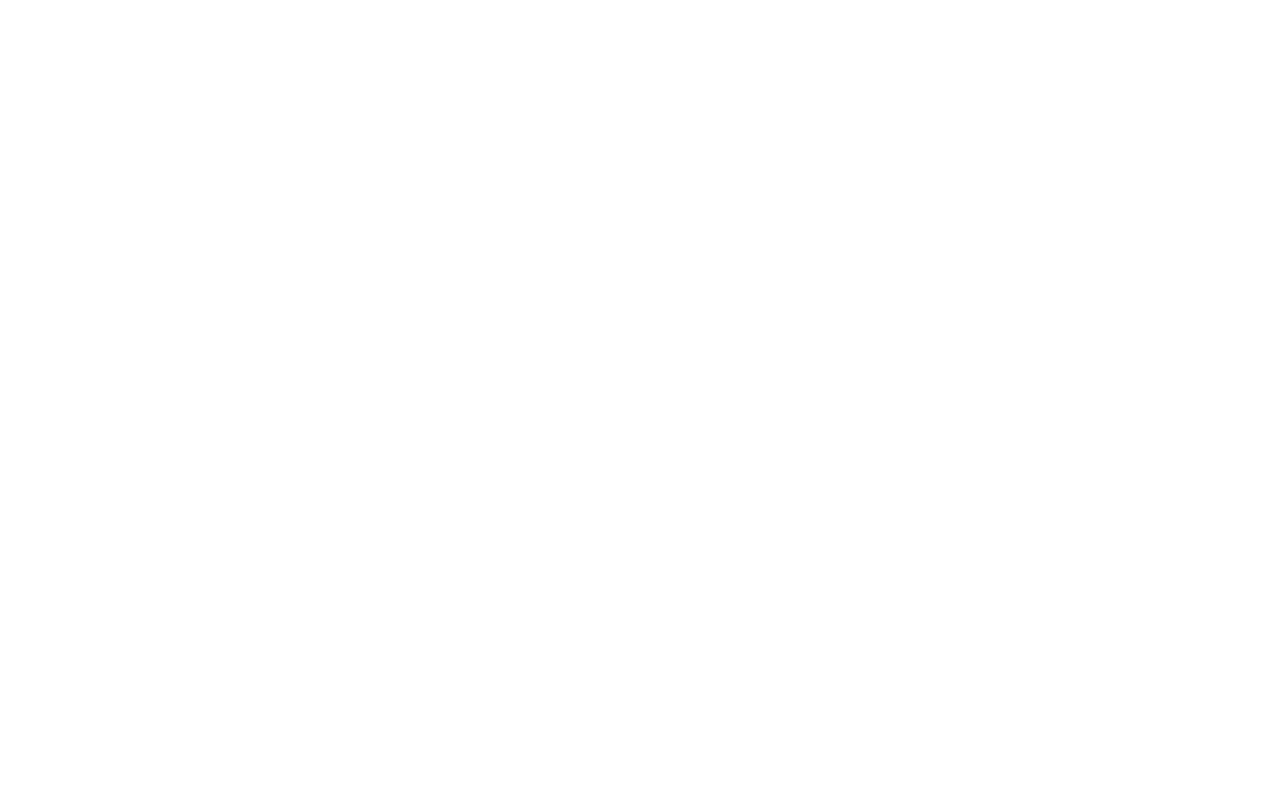
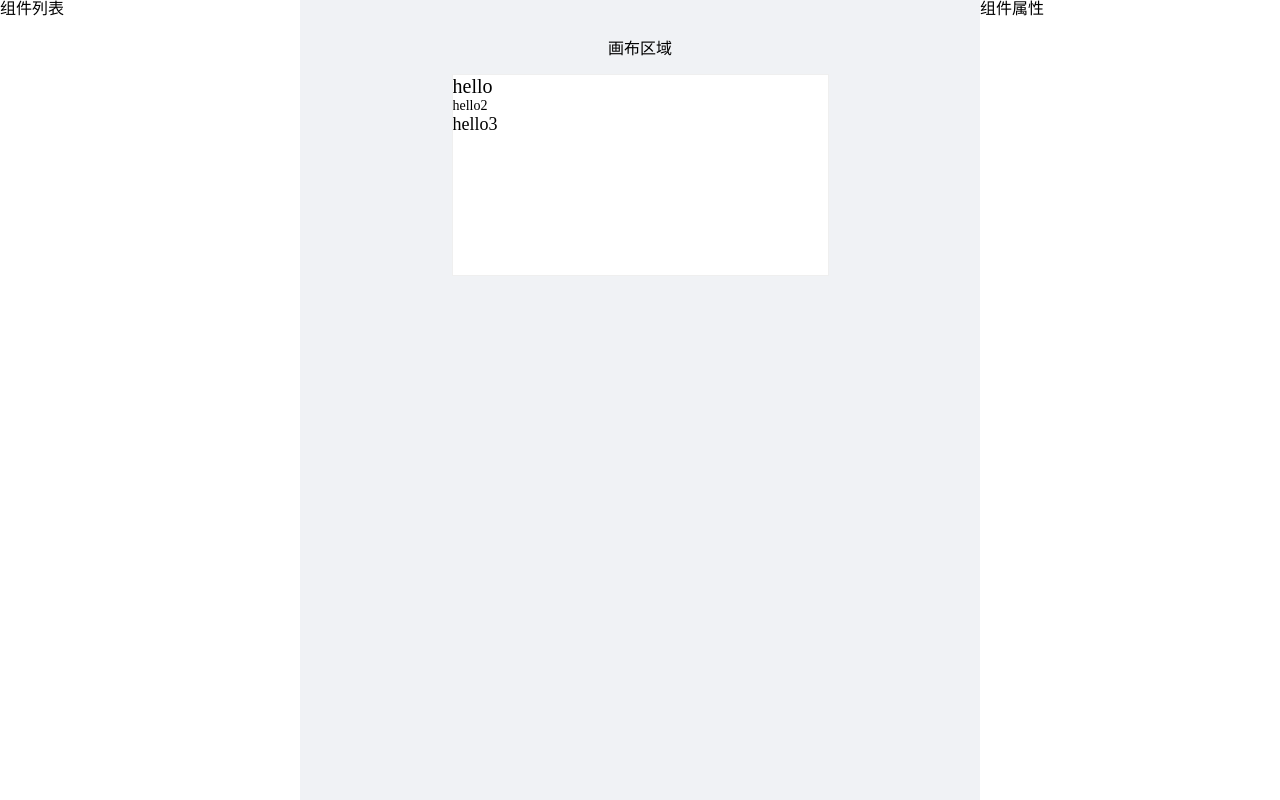
Before and after one commit to coderxiaozhu/lowcode-project, a Vue app: page /editor in a window 1280 px wide. Before the commit this address had no page. Built offline with nearby package versions, Linux system fonts and the light colour scheme.

Commit message:
增加Text组件

```diff
--- a/package.json
+++ b/package.json
@@ -11,7 +11,11 @@
   },
   "dependencies": {
     "@element-plus/icons-vue": "^2.0.10",
+    "@types/uuid": "^9.0.1",
+    "lodash-es": "^4.17.21",
     "pinia": "^2.0.30",
+    "pinia-plugin-persist": "^1.0.0",
+    "uuid": "^9.0.0",
     "vue": "^3.2.45",
     "vue-router": "^4.1.6"
   },
--- /dev/null
+++ b/src/components/ZText.vue
@@ -0,0 +1,31 @@
+<template>
+    <component :is="tag" :style="styleProps" class="z-text-component">
+        {{ text }}
+    </component>
+</template>
+
+<script setup lang='ts'>
+import { computed } from 'vue';
+import { pick } from 'lodash-es';
+const props = defineProps<{
+    text: string,
+    fontSize: string,
+    tag?: string
+}>()
+const styleProps = computed(() => pick(props, ['fontSize']))
+</script>
+
+<style scoped>
+h2.z-text-component, p.z-text-component {
+  margin-bottom: 0;
+}
+button.z-text-component {
+  padding: 5px 10px;
+  cursor: pointer;
+}
+.z-text-component {
+  box-sizing: border-box;
+  white-space: pre-wrap;
+  position: relative !important;
+}
+</style>
--- a/src/components/templateList.vue
+++ b/src/components/templateList.vue
@@ -102,7 +102,7 @@ src="https://shadow.elemecdn.com/app/element/hamburger.9cf7b091-55e9-11e9-a976-7
     .hoverItem {
         width: 100%;
         height: 100%;
-        background-color: rgba(0,0,0,.8);
+        background-color: rgba(0, 0, 0, .8);
         position: absolute;
         left: 0;
         top: 0;
--- a/src/main.ts
+++ b/src/main.ts
@@ -3,6 +3,8 @@ import 'normalize.css'
 import ElementPlus from 'element-plus'
 import 'element-plus/dist/index.css'
 import * as ElementPlusIconsVue from '@element-plus/icons-vue'
+import piniaPluginPersist from 'pinia-plugin-persist';
+import { createPinia } from 'pinia'
 import App from './App.vue'
 import router from './routes'
 
@@ -10,7 +12,11 @@ const app =  createApp(App)
 for (const [key, component] of Object.entries(ElementPlusIconsVue)) {
     app.component(key, component)
 }
+
+const store = createPinia();
+store.use(piniaPluginPersist);
 app
 .use(router)
+.use(store)
 .use(ElementPlus)
 .mount('#app')
--- a/src/store/editor.ts
+++ b/src/store/editor.ts
@@ -0,0 +1,65 @@
+import { defineStore } from 'pinia'
+import { v4 as uuidv4 } from 'uuid'
+// 组件数据结构
+export interface ComponentData {
+  // 元素属性
+  props: { [key: string]: string }
+  // id 通过uuid进行生成
+  id: string
+  // 业务组件组件库名称，渲染的组件名称比如L-Text等
+  name: string
+}
+
+// 编辑器数据结构
+export interface EditorProps {
+  // 中间编辑器渲染的数据
+  components: ComponentData[]
+  // 当前编辑的元素 uuid
+  currentElement: string
+}
+
+// 测试数据
+const testComponentData: ComponentData[] = [
+  {
+    id: uuidv4(),
+    name: 'z-text',
+    props: {
+      text: 'hello',
+      fontSize: '20px',
+      tag: 'div'
+    }
+  },
+  {
+    id: uuidv4(),
+    name: 'z-text',
+    props: {
+      text: 'hello2',
+      fontSize: '14px',
+      tag: 'div',
+      color: 'red'
+    }
+  },
+  {
+    id: uuidv4(),
+    name: 'z-text',
+    props: {
+      text: 'hello3',
+      fontSize: '18px',
+      tag: 'div',
+      fontWeight: '800',
+      actionType: 'url',
+      url: 'https://www.baidu.com/'
+    }
+  }
+]
+
+export const useEditorStore = defineStore('editor', {
+  state: () => {
+    return {
+      // 组件列表
+      component: testComponentData,
+      // 当前操作的组件
+      currentElement: ''
+    }
+  }
+})
--- a/src/views/Editor.vue
+++ b/src/views/Editor.vue
@@ -2,14 +2,40 @@
     <div class="common-layout">
         <el-container>
             <el-aside width="300px">组件列表</el-aside>
-            <el-main>画布区域</el-main>
+            <el-main class="canvas-container">
+                <p>画布区域</p>
+                <div class="preview-list">
+                    <Ztext
+                        :is="componentMap[component.name]"
+                        v-for="component in components"
+                        :key="component.id"
+                        v-bind="component.props"
+                        :text="component.props.text"
+                        :font-size="component.props.fontSize"
+                    >
+                        {{  componentMap[component.name] }}
+                    </Ztext>
+                </div>
+            </el-main>
             <el-aside width="300px">组件属性</el-aside>
         </el-container>
     </div>
 </template>
 
 <script setup lang="ts">
-// import { reactive } from 'vue';
+import { computed, Component } from 'vue';
+import { useEditorStore } from '../store/editor';
+import Ztext from '../components/Ztext.vue';
+// 组件实例映射表类型
+export interface ComponentMap {
+    [key: string]: Component
+}
+const store = useEditorStore();
+const components = computed(() => store.component)
+// 组件实例映射表
+const componentMap: ComponentMap = {
+    'z-text': Ztext
+}
 
 </script>
 <style lang="scss" scoped>
@@ -17,4 +43,27 @@
     width: 100%;
     height: 100%;
 }
+.common-layout .canvas-container {
+    padding: 24px;
+    margin: 0;
+    min-height: 85vh;
+    display: flex;
+    flex-direction: column;
+    align-items: center;
+    position: relative;
+    background-color: #f0f2f5;
+    .preview-list {
+        padding: 0;
+        margin: 0;
+        background-color: #fff;
+        min-width: 375px;
+        min-height: 200px;
+        border: 1px solid #efefef;
+        overflow-x: hidden;
+        overflow-y: auto;
+        position: fixed;
+        margin-top: 50px;
+        max-height: 80vh;
+    }
+}
 </style>
--- a/src/views/Login.vue
+++ b/src/views/Login.vue
@@ -1,11 +1,57 @@
 <template>
-  <div>
-    login
+  <div class="loginWapper">
+    <div class="box">
+      <div class="title">欢迎回来</div>
+      <el-form
+        ref="ruleFormRef"
+        :model="loginForm"
+        :rules="rules"
+        label-width="120px"
+        class="demo-ruleForm"
+        status-icon
+      >
+      </el-form>
+    </div>
   </div>
 </template>
 
 <script setup lang='ts'>
+import { reactive, ref } from 'vue'
+import type { FormInstance, FormRules } from 'element-plus'
+const rules = reactive<FormRules>({
+  name: [
+    { required: true, message: '手机号码', trigger: 'blur' },
+  ]
+})
+
+const loginForm = reactive({})
+
 </script>
 
-<style scoped>
+<style lang="scss" scoped>
+.loginWapper {
+  width: 100%;
+  height: 100vh;
+  background-color: #2b4b6b;
+
+  .box {
+    width: 450px;
+    height: 300px;
+    background-color: #fff;
+    border-radius: 5px;
+    padding: 0 30px;
+    position: absolute;
+    top: 50%;
+    left: 50%;
+    transform: translate(-50%, -50%);
+
+    .title {
+      font-weight: 700;
+      width: 100%;
+      text-align: center;
+      font-size: 20px;
+      margin: 20px 0;
+    }
+  }
+}
 </style>
```
Also changed, not shown: src/routes/index.ts (+8 -10 lines), 2 other files (tests, documents, lock files or other folders).
